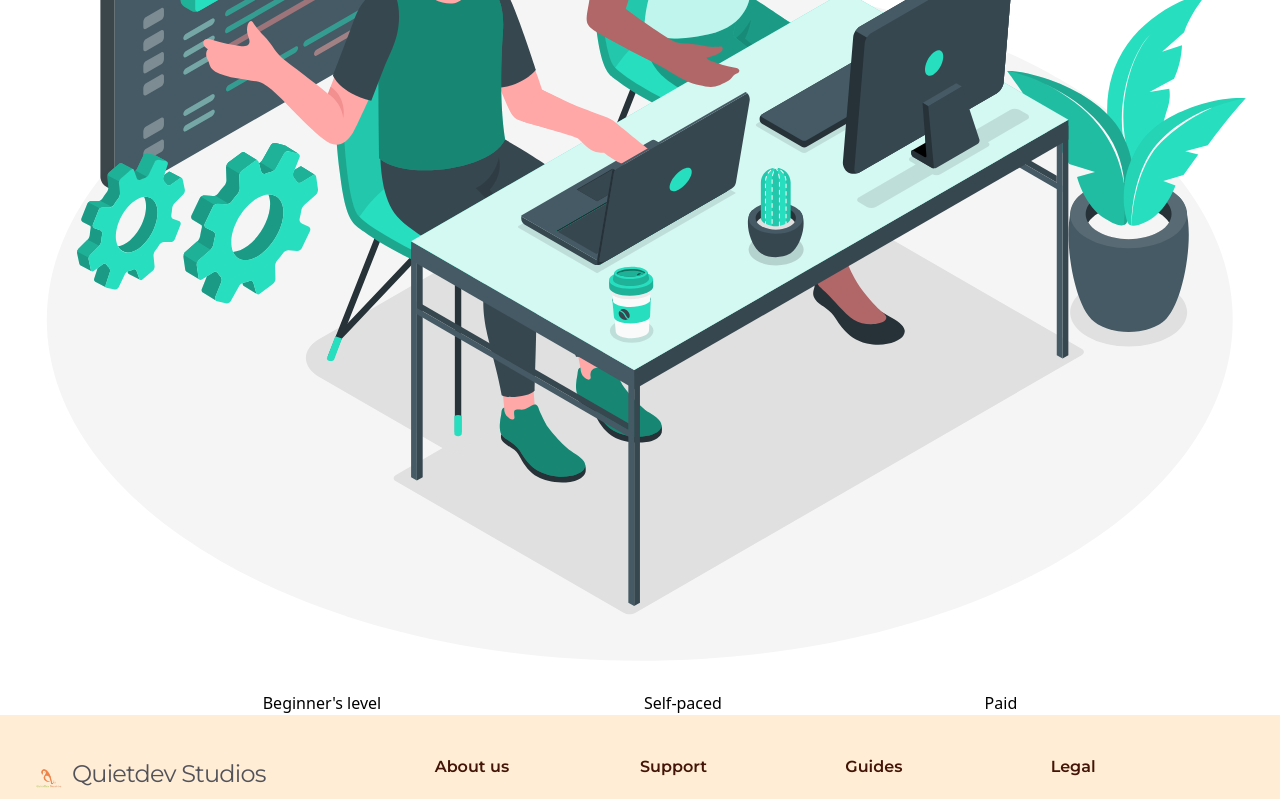
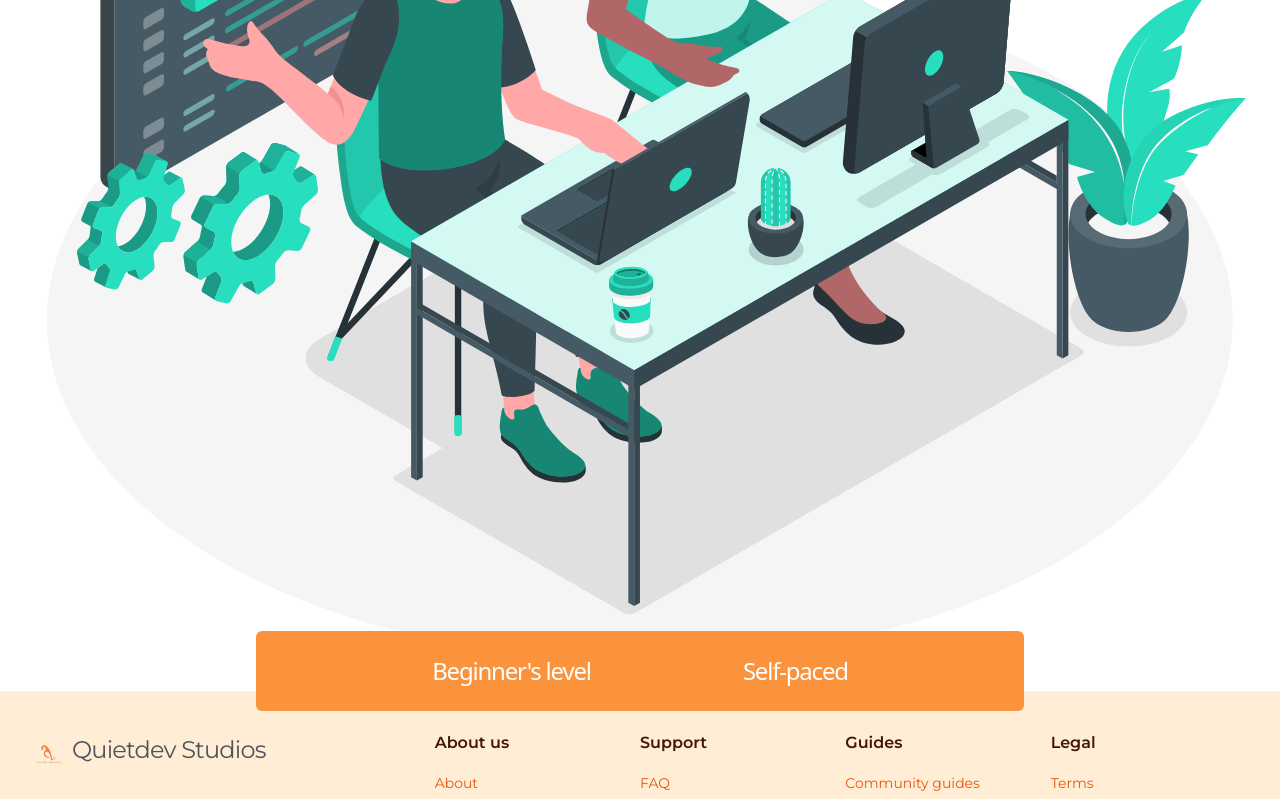
Before and after one commit to quietdevstudios/quietdevstudio, a React (Vite) app: page /curriculum in a window 1280 px wide. Shown: the part 941-1740 px from the top of the page. Built offline with nearby package versions, Linux system fonts and the light colour scheme.

Commit message:
completed a section part of the courses page

```diff
--- a/src/pages/Courses.jsx
+++ b/src/pages/Courses.jsx
@@ -6,7 +6,7 @@ import { faGraduationCap } from "@fortawesome/free-solid-svg-icons";
 const Courses = () => {
   return (
     <section>
-      <article>
+      <article className="relative">
         <header className="p-6">
           <h1 className="text-[2rem] font-medium tracking-tighter text-orange-600">
             Quietdev Studios Curriculum
@@ -27,8 +27,7 @@ const Courses = () => {
         <figure>
           <img src={vector} alt="vector image" />
         </figure>
-      </article>
-      <section className="flex items-center justify-evenly">
+        <section className="flex items-center justify-evenly bg-orange-400 w-[80%] md:max-w-[60%] mx-auto p-6 absolute -bottom-5 left-0 right-0 rounded-md text-white font-medium text-2xl tracking-tighter">
           <div>
             {/* <FontAwesomeIcon icon={faGraduationCap} /> */}
             <p>Beginner's level</p>
@@ -36,10 +35,8 @@ const Courses = () => {
           <div>
             <p>Self-paced</p>
           </div>
-        <div>
-          <p>Paid</p>
-        </div>
         </section>
+      </article>
     </section>
   );
 };
```
Lines whose indentation alone changed are shown as unchanged.
